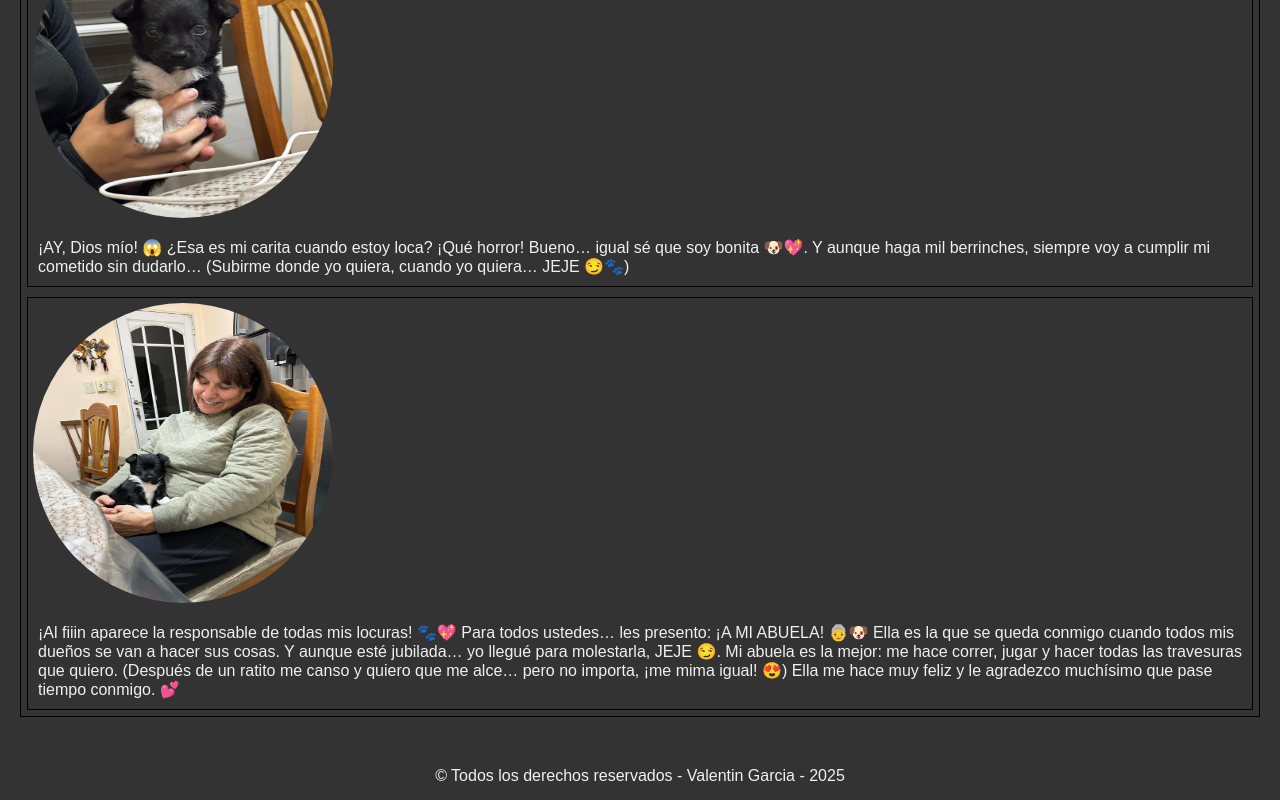
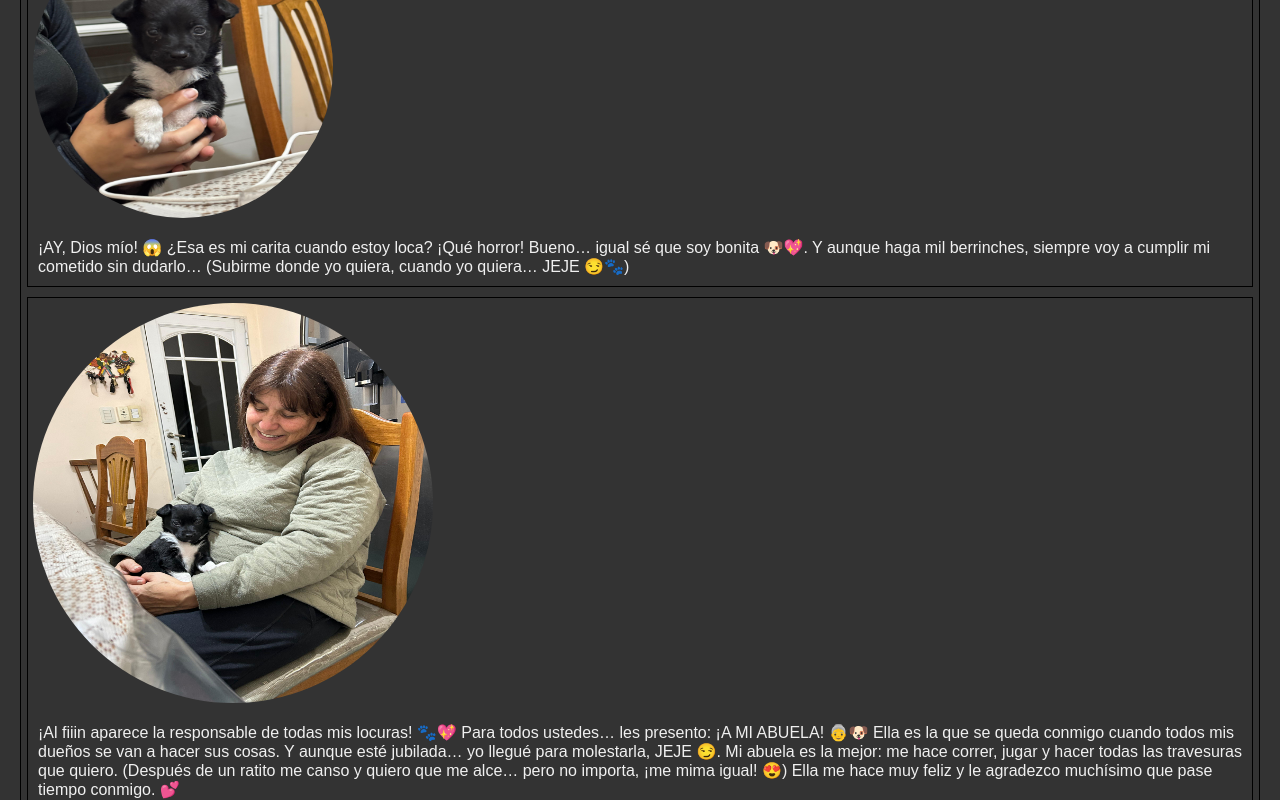
Before and after one commit to vgarcia2024/minabrandi, a plain HTML site: page index.html in a window 1280 px wide. In both pictures the pointer is over the picture 183 px from the left and 3969 px from the top of the page. Shown: the part 3516-4316 px from the top of the page. Drawn offline with Linux system fonts and the light colour scheme.

Commit message:
Transicion

```diff
--- a/css/style.css
+++ b/css/style.css
@@ -176,6 +176,16 @@ img {
   justify-content: center; /* centra en pantallas grandes y chicas */
 }
 
+.abuela-mina img {
+  transition: all 0.1s ease;
+}
+
+.abuela-mina img:hover {
+  width: 400px;
+  height: 400px;
+  transition-duration: 0.1s ease;
+}
+
 @media (max-width: 900px) {
   .fotitos img {
     width: 33.33%; /* 3 imágenes por fila */
```
